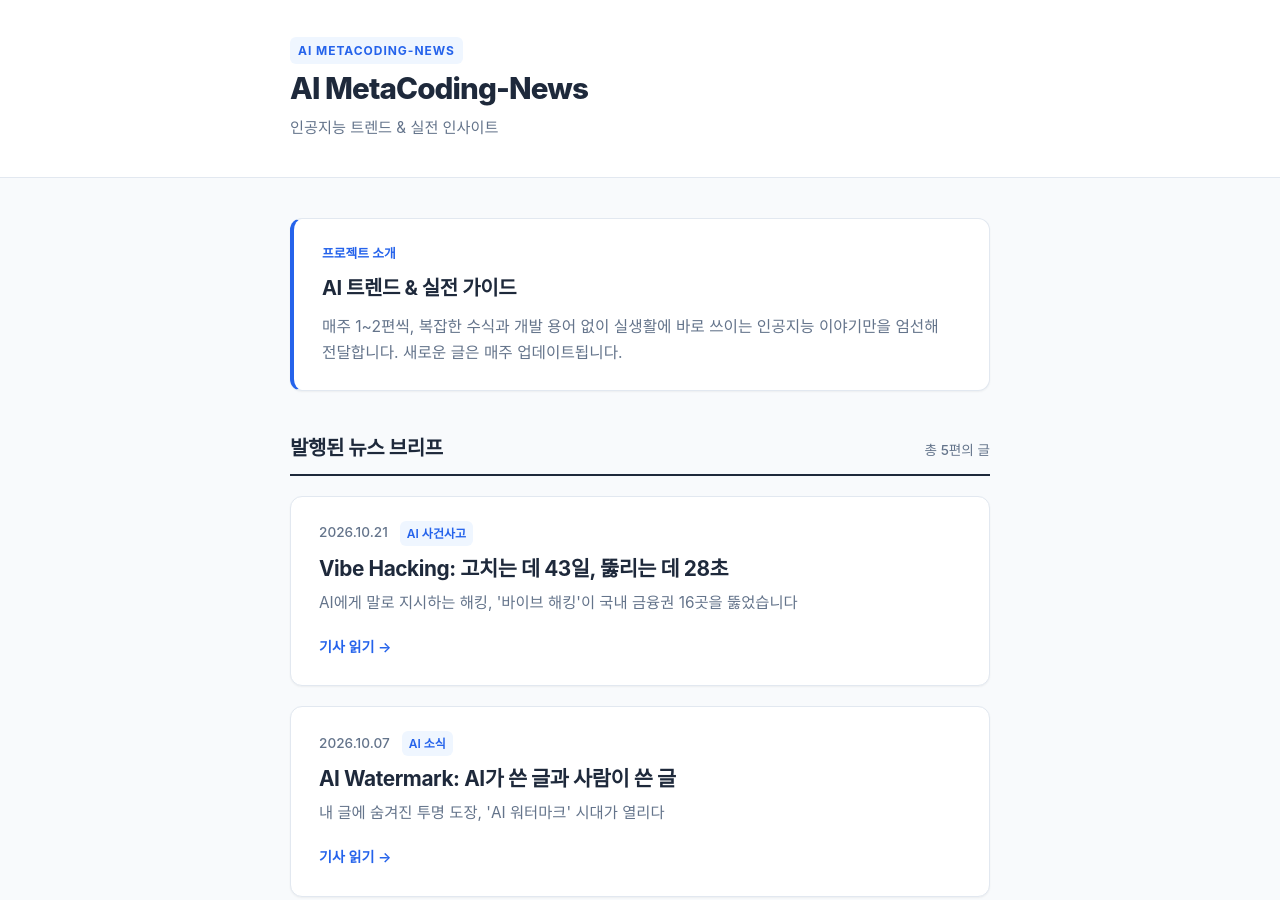
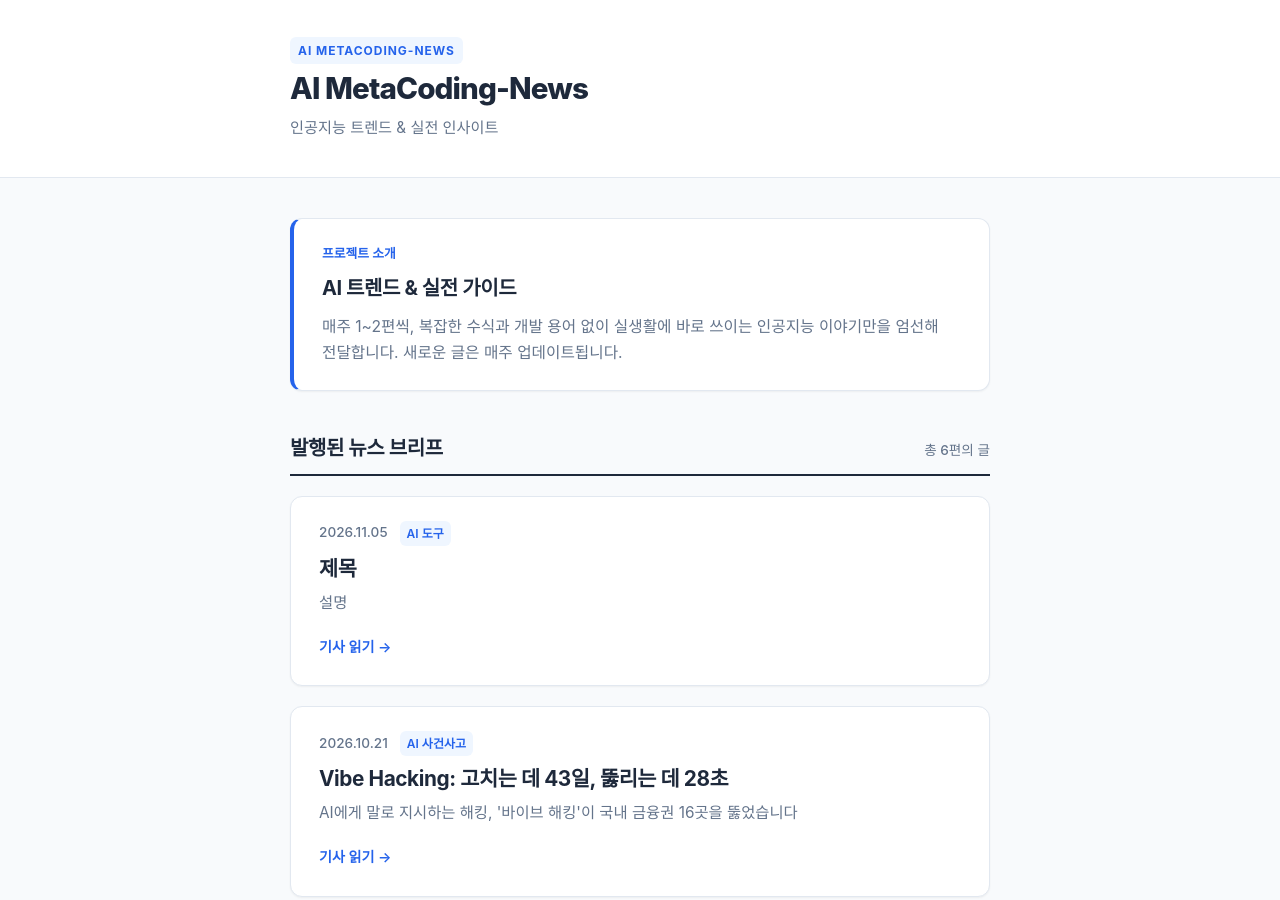
Before and after one commit to AIMetaCoding-News/AIMetaCoding-News.github.io, a Jekyll site: the page built from index.html, in a window 1280 px wide and 900 px high. Built offline with Jekyll 4.4.1, drawn with Linux system fonts in a browser that asks for light colours; some web fonts are replaced; a file with an impossible date is left out.

Commit message:
Update post date and title in AI-Agent.md

```diff
--- a/_posts/2026-11-05-AI-Agent.md
+++ b/_posts/2026-11-05-AI-Agent.md
@@ -1,7 +1,7 @@
 ---
 layout: post
 title: "제목"
-date: 2026-00-00 09:00:00 +0900
+date: 2026-11-05 09:00:00 +0900
 category: "AI 도구"
 read_time: "6분"
 description: "설명"
```
